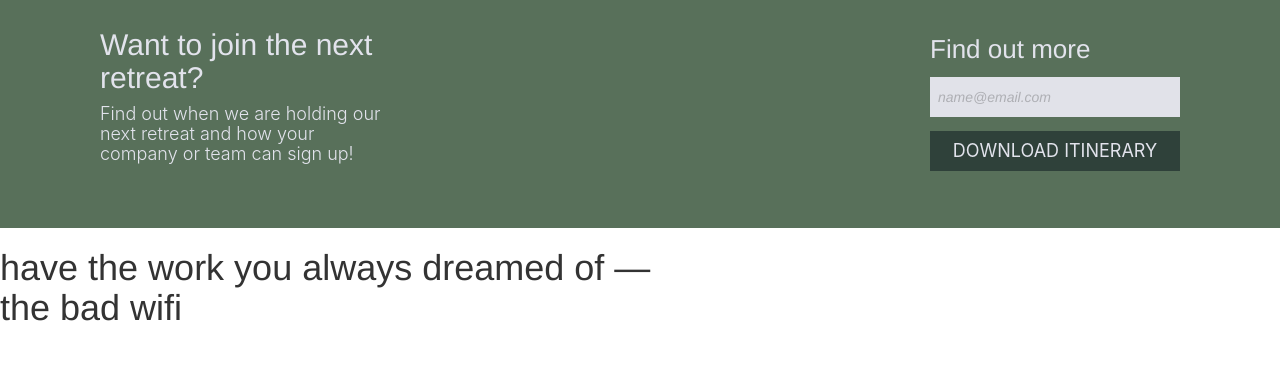
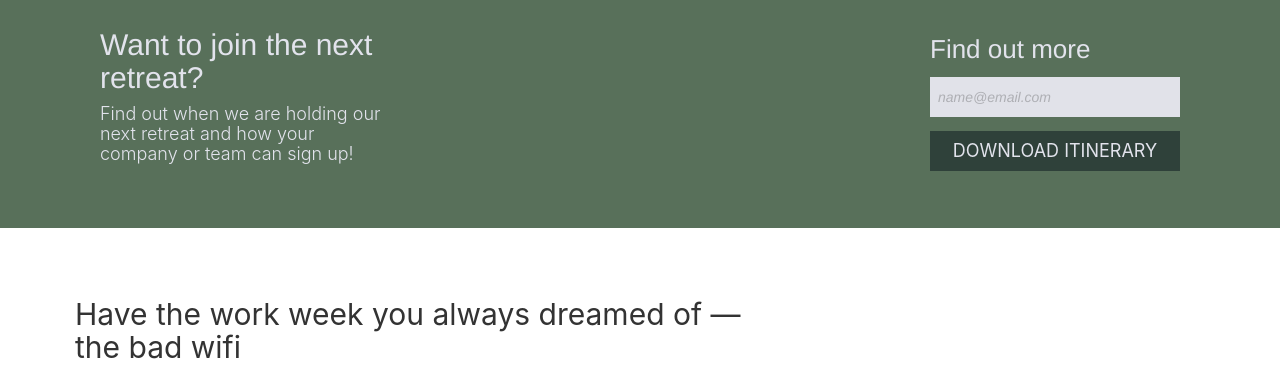
Before and after one commit to aestapor/unplugged-project-anna, a website: page public/index.html in a window 1280 px wide. Shown: the part 1062-1436 px from the top of the page. Before the commit the page ends 1399 px from the top, so only its background shows below. Drawn offline with nearby package versions, Linux system fonts and the light colour scheme.

Commit message:
baby commit

```diff
--- a/public/css/styles.css
+++ b/public/css/styles.css
@@ -153,3 +153,13 @@ padding-left: 90px;
        padding: 5px;
     }
   }
+
+  #dreams{
+      display: flex;
+      padding-left: 75px;
+      padding-top: 50px;
+      justify-content: flex-start;
+      font-weight: 400;
+      font-family: -apple-system, BlinkMacSystemFont, 'Segoe UI', Roboto, Oxygen, Ubuntu, Cantarell, 'Open Sans', 'Helvetica Neue', sans-serif;
+      font-size: 30px;
+  }
--- a/public/index.html
+++ b/public/index.html
@@ -35,7 +35,7 @@
         <button id="download">DOWNLOAD ITINERARY</button></div>
         </div>
         <div>
-            <h1>have the work you always dreamed of — <br> the bad wifi</h1>
+            <h1 id="dreams">Have the work week you always dreamed of — <br> the bad wifi</h1>
             <div></div>
         </div>
     </body>
```
